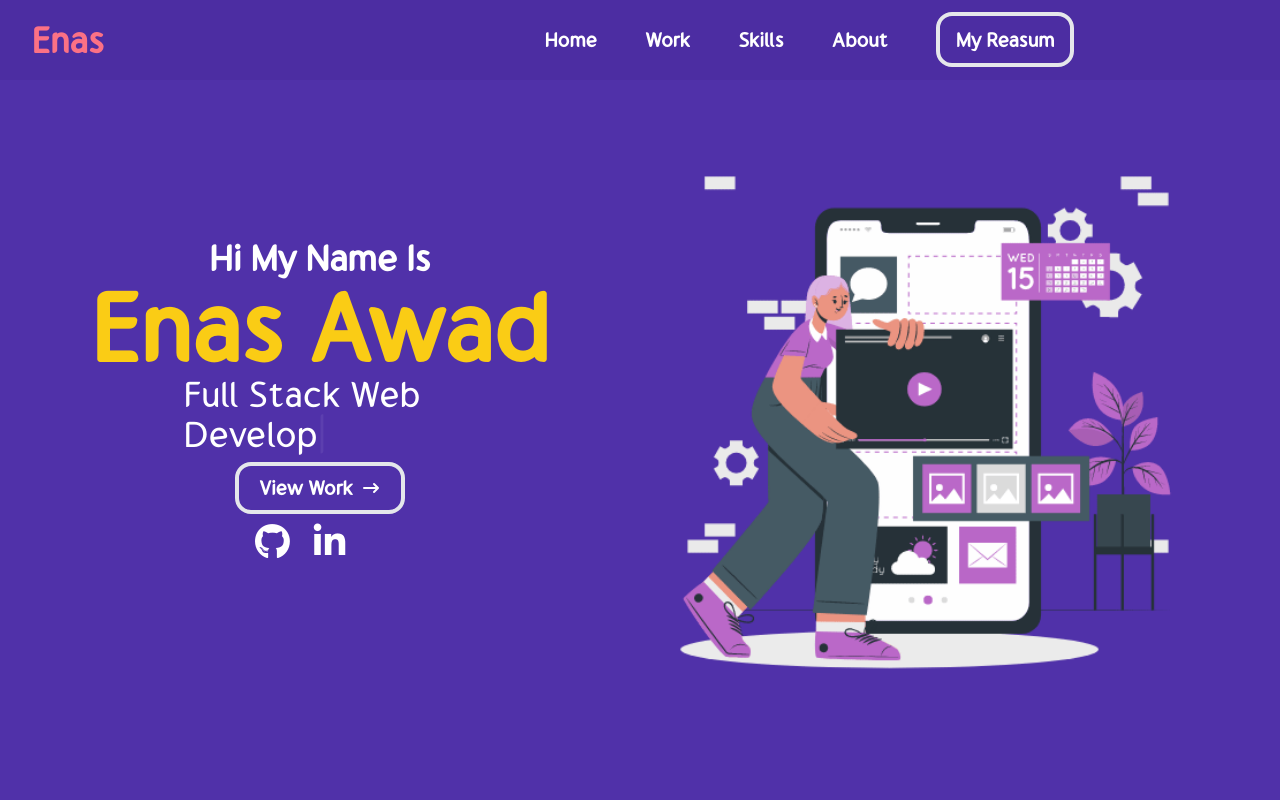
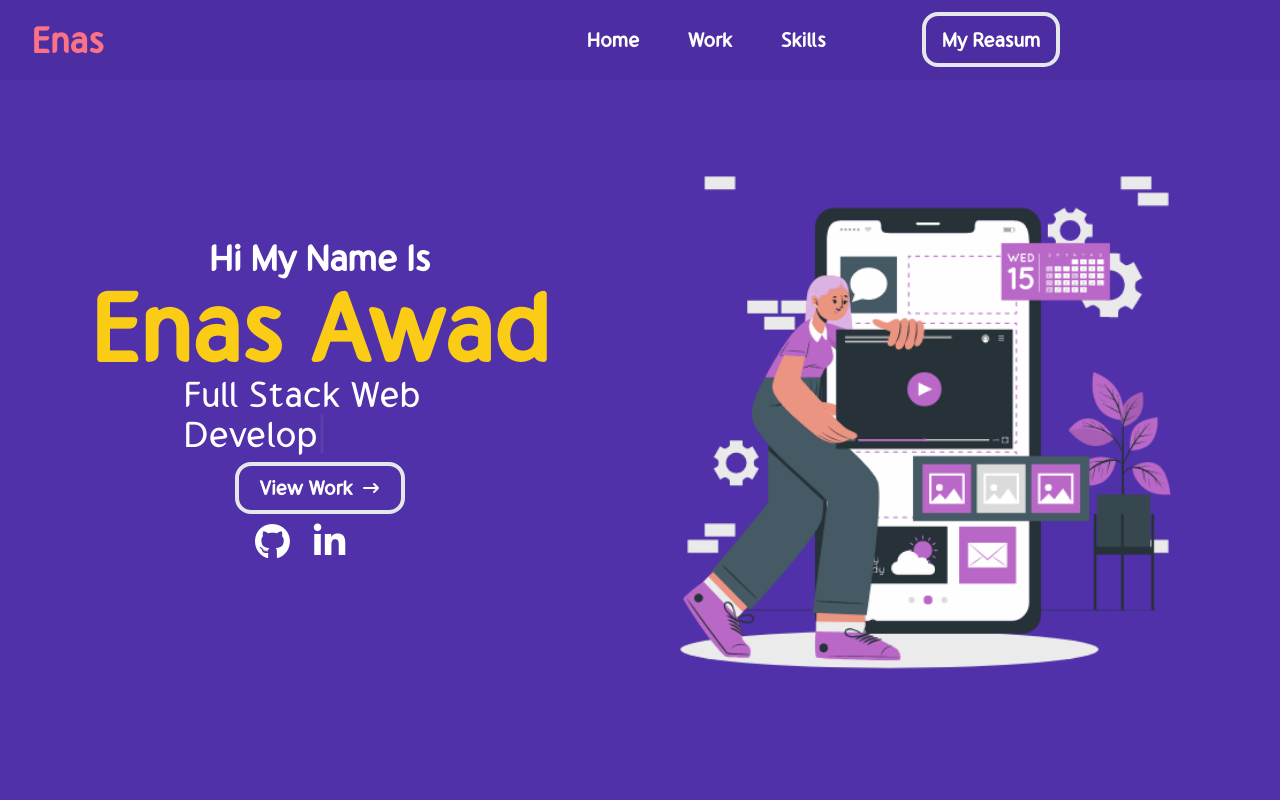
Before and after one commit to Enas-Sello/animated-portfolio, a React (Create React App) app: page / in a window 1280 px wide. Shown: the top 800 px of the page. Built offline with nearby package versions, Linux system fonts and the light colour scheme.

Commit message:
nav bar update

```diff
--- a/src/components/nav-bar/nav.jsx
+++ b/src/components/nav-bar/nav.jsx
@@ -7,7 +7,7 @@ const Navbar = () => {
     link1: 'home',
     link2: 'work',
     link3: 'skills',
-    link4: 'about',
+    // link4: 'about',
     link5: 'Contact',
   };
 
@@ -53,9 +53,9 @@ const Navbar = () => {
                 </Link>
               </li>
               <li className="">
-                <Link to="About" smooth={true} duration={500}>
+                {/* <Link to="About" smooth={true} duration={500}>
                   {navbar.link4}
-                </Link>
+                </Link> */}
               </li>
               <li className="">
                 <Button />
@@ -97,14 +97,14 @@ const Navbar = () => {
             </Link>
           </li>
           <li onClick={clickHndler} className=" py-6 text-4xl">
-            <Link
+            {/* <Link
               onClick={clickHndler}
               to="skills"
               smooth={true}
               duration={500}
             >
               {navbar.link4}
-            </Link>
+            </Link> */}
           </li>
           <Button />
           {/* <li onClick={clickHndler} className=" py-6 text-4xl">
```
